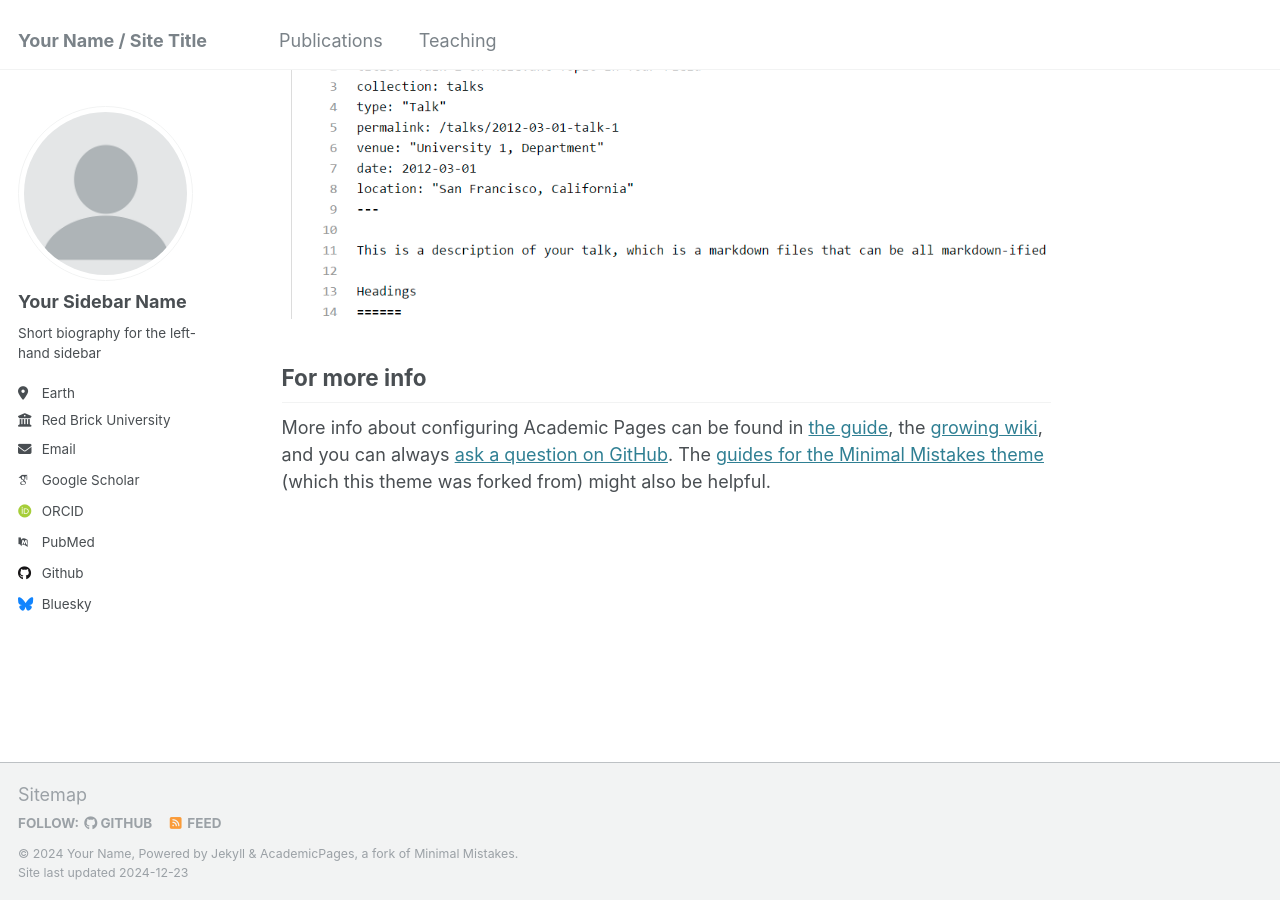
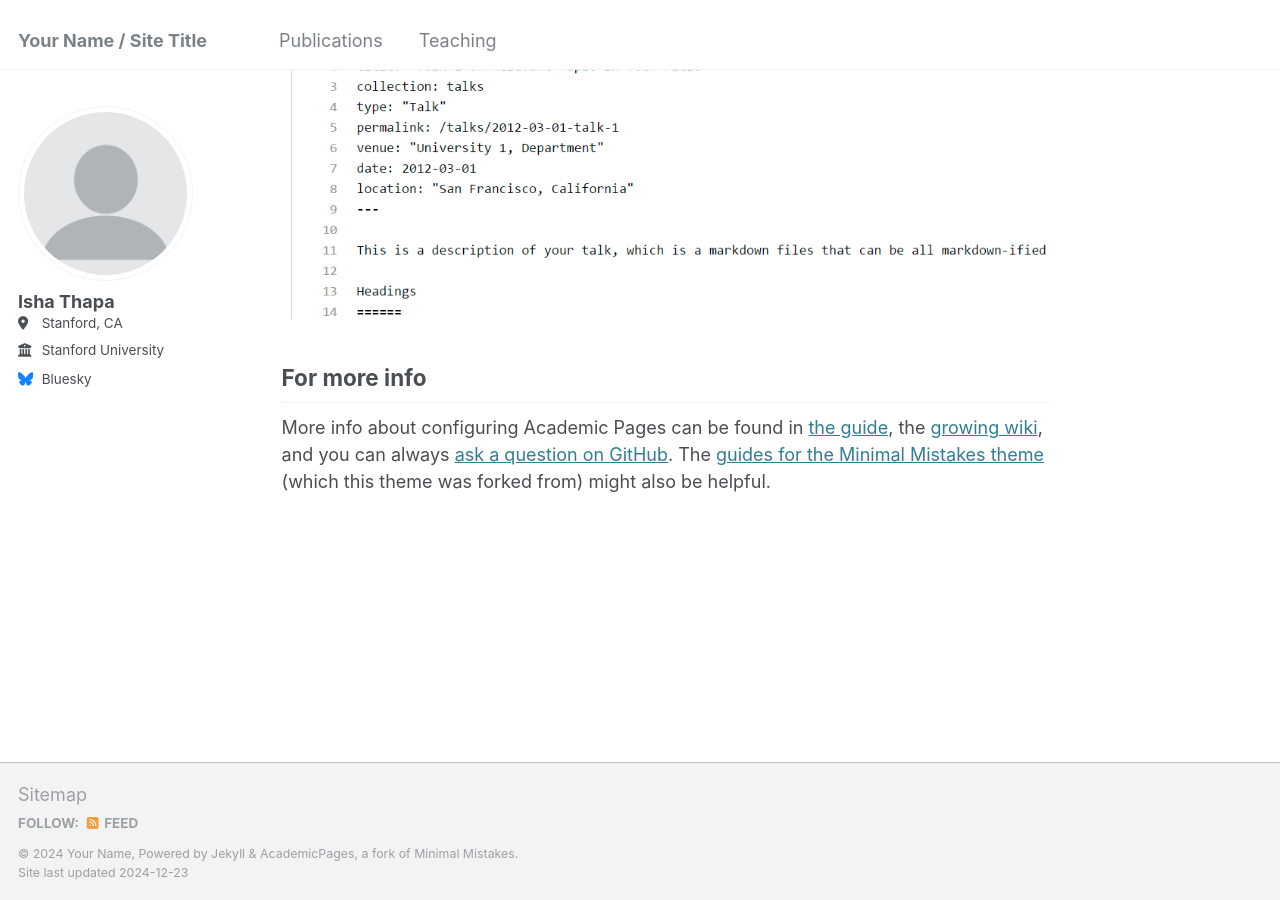
Before and after one commit to ishathapa/ishathapa.github.io, a Jekyll site: the page built from _pages/about.md, in a window 1280 px wide and 900 px high, scrolled down 2643 px. Built offline with Jekyll 4.4.1, drawn with Linux system fonts in a browser that asks for light colours; some web fonts are replaced.

Commit message:
Update _config.yml

```diff
--- a/_config.yml
+++ b/_config.yml
@@ -22,21 +22,21 @@ repository               : "academicpages/academicpages.github.io"
 author:
   # Biographic information
   avatar           : "profile.png"
-  name             : "Your Sidebar Name"
+  name             : "Isha Thapa"
   pronouns         : # example: "she/her"
-  bio              : "Short biography for the left-hand sidebar"
-  location         : "Earth"
-  employer         : "Red Brick University"
+  bio              : #"Short biography for the left-hand sidebar"
+  location         : "Stanford, CA"
+  employer         : "Stanford University"
   uri              : # URL
-  email            : "none@example.org"
+  email            : #"none@example.org"
 
   # Academic websites
   arxiv            : # URL - Update with the correct link to your profile
-  googlescholar    : "https://scholar.google.com/citations?user=PS_CX0AAAAAJ"
+  googlescholar    : #"https://scholar.google.com/citations?user=PS_CX0AAAAAJ"
   impactstory      : # URL
-  orcid            : "http://orcid.org/yourorcidurl"
+  orcid            : #"http://orcid.org/yourorcidurl"
   semantic         : # URL
-  pubmed           : "https://www.ncbi.nlm.nih.gov/pubmed/?term=john+snow"
+  pubmed           : #"https://www.ncbi.nlm.nih.gov/pubmed/?term=john+snow"
   researchgate     : # URL
   scopus           : # URL
 
@@ -44,7 +44,7 @@ author:
   bitbucket        : # Username - Update with your username on the site
   codepen          : # Username
   dribbble         : # Username
-  github           : "academicpages"
+  github           : #"academicpages"
   kaggle           : # Username
   stackoverflow    : # User number or user number and name (i.e., use "1" or "1/jeff-atwood")
 
```
